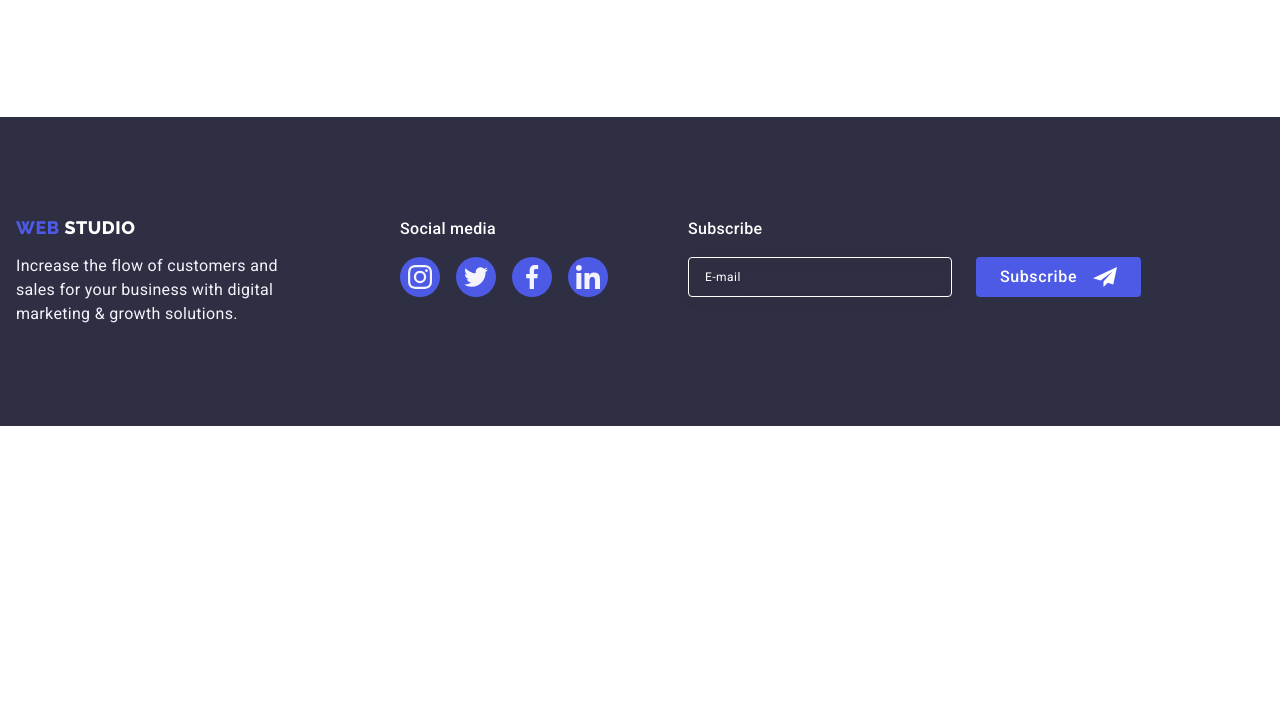
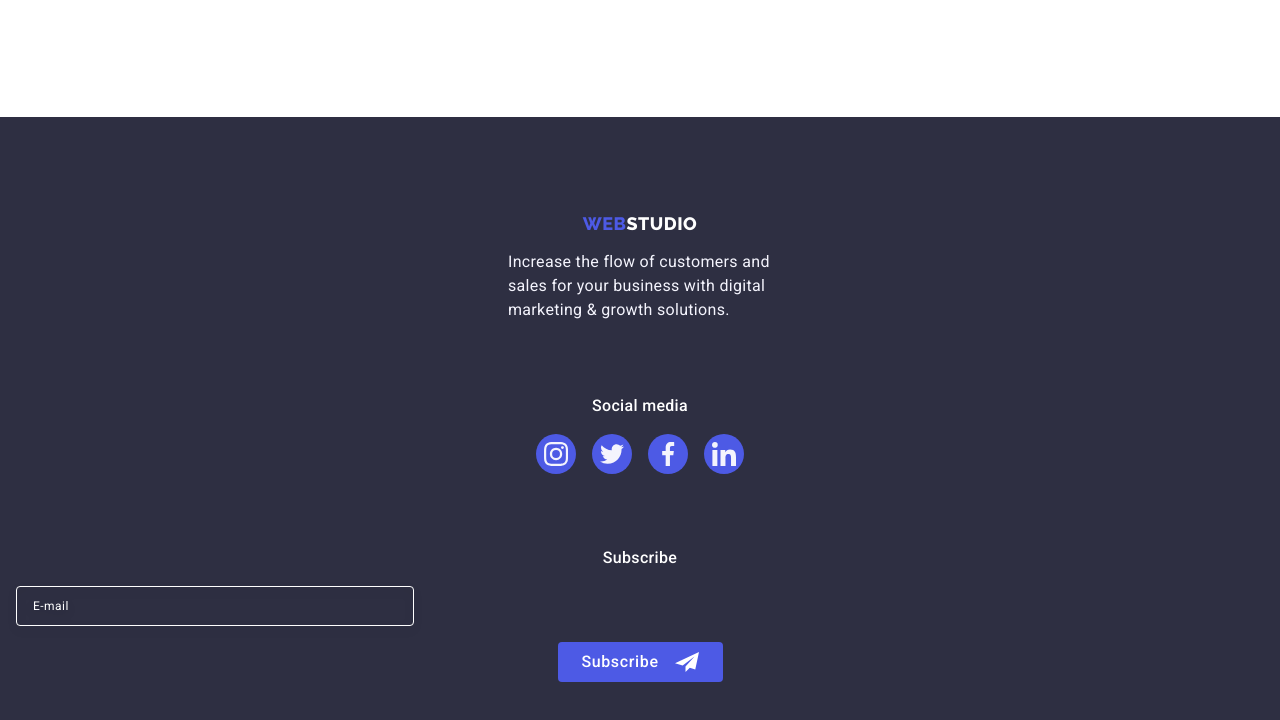
Before and after one commit to AndrewVgsoh/goit-markup-hw-06, a plain HTML site: page portfolio.html in a window 1280 px wide. Shown: the part 1652-2372 px from the top of the page. Before the commit the page ends 2078 px from the top, so only its background shows below. Drawn offline with nearby package versions, Linux system fonts and the light colour scheme.

Commit message:
hw6
footer mob

```diff
--- a/css/media.css
+++ b/css/media.css
@@ -35,8 +35,11 @@
         max-width: 396px;
     }
 
+    .footer {
+        width: 428px;
+        justify-content: center;
     }
-
+}
 
 
 
@@ -103,6 +106,14 @@
 
         .customers {
             max-width: 552px;
+        }
+
+        .footer {
+            width: 768px;
+            align-items: center;
+        }
+        .footer-div {
+            display: flex;
         }
 
     }
@@ -187,4 +198,21 @@
             max-width: 1128px;
         }
 
+        .footer {
+            width: 1440px;
         }
+
+        .footer-form {
+            display: flex;
+            gap: 24px;
+        }
+        .footer-div-one {
+            margin-right: 120px;
+          }
+          .footer-div-two {
+            margin-right: 80px;
+          }
+          footer .site-logo {
+            align-items: left;
+          }
+    }
--- a/css/styles.css
+++ b/css/styles.css
@@ -82,7 +82,6 @@ header {
   line-height: 21px;
   letter-spacing: 0.03em;
   text-decoration: none;
-  margin-right: 76px;
 }
 .logo-part {
   color: var(--primary-brand);
@@ -417,12 +416,13 @@ gap: 8px;
 footer {
   background-color: var(--dark);
   align-items: flex-start;
-  padding: 100px 0;
+  padding: 96px 0;
+  margin: 0 auto;
 }
 footer .site-logo {
   margin-bottom: 16px;
-  display: inline-block;
-  margin-right: 0;
+  display: inline-flex;
+  align-items: center;
 }
 .logo-white {
   color: var(--white);
@@ -442,14 +442,26 @@ footer .site-logo {
   font-style: normal;
 }
 .footer-div {
-  display: flex;
+
   align-items: baseline;
 }
 .footer-div-one {
-  margin-right: 120px;
+  margin-bottom: 72px;
+  align-items: center;
+  display: flex;
+  flex-direction: column;
 }
 .footer-div-two {
-  margin-right: 80px;
+  margin-bottom: 72px;
+  display: flex;
+  flex-direction: column;
+  align-items: center;
+}
+.footer-div-three {
+  margin-bottom: 96px;
+  display: flex;
+  flex-direction: column;
+  align-items: center;
 }
 .footer-div-two-text {
   font-weight: 500;
@@ -491,13 +503,11 @@ footer .site-logo {
   line-height: 1.5;
   letter-spacing: 0.02em;
   color: #ffffff;
+  text-align: center;
 }
- .footer-form {
-  display: flex;
-  gap: 24px;
-  }
+
 .footer-input {
-  width: 264px;
+  width: 398px;
   height: 40px;
   border: 1px solid #ffffff;
   background-color: transparent;
@@ -508,6 +518,7 @@ footer .site-logo {
   filter: drop-shadow(0px 4px 4px rgba(0, 0, 0, 0.15));
   border-radius: 4px;
   color: #ffffff;
+  margin-bottom: 16px;
 }
 .footer-input::placeholder {
   color: #ffffff;
@@ -529,6 +540,7 @@ footer .site-logo {
   border: none;
   border-radius: 4px;
   transition: background-color 250ms cubic-bezier(0.4, 0, 0.2, 1);
+  margin: 0 auto;
 }
 .subscribe-btn:hover,
 .subscribe-btn:focus {
```
Also changed, not shown: index.html (+2 -2 lines). Lines whose indentation alone changed are shown as unchanged.
